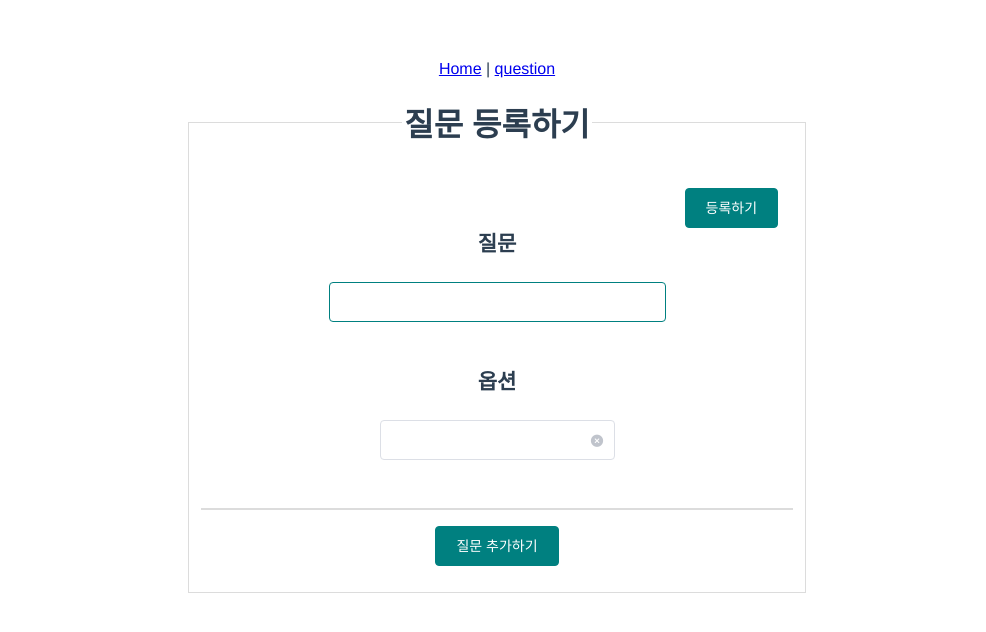
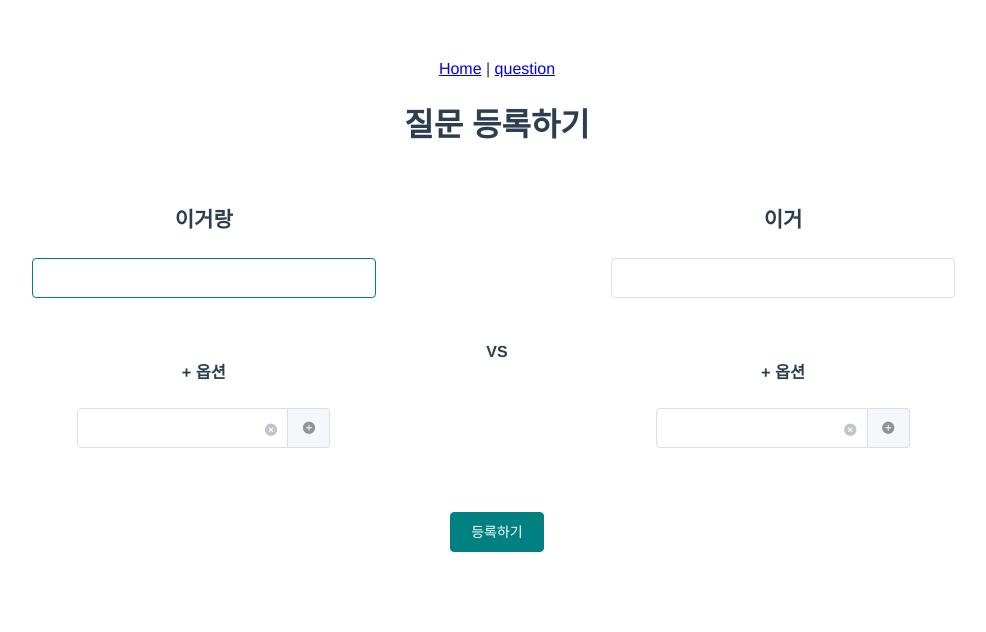
Before and after one commit to uoon-dev/show-your-choice, a Vue app: page /question/add in a window 1280 px wide. Shown: the top 632 px of the page, without its empty margins (143-1129 px from the left). Built offline with nearby package versions, Linux system fonts and the light colour scheme.

Commit message:
change a layout and input component

```diff
--- a/src/components/QuestionList.vue
+++ b/src/components/QuestionList.vue
@@ -1,10 +1,11 @@
 <template>
-  <div data-type="add/content">
+  <span data-type="add/content">
+    <el-col :span="10" :offset="1">
       <p data-title-questions>
         <el-row :gutter="20">
-        <el-col :span="14" :offset="5">
+          <el-col :span="16" :offset="5">
             <el-form-item data-title>
-            <h2 :class="{marginOff : this.questionID === 0}">질문</h2>
+              <h2>{{ header }}</h2>
               <el-input
                 type="text"
                 v-model="question.title"
@@ -18,112 +19,142 @@
       </p>
       <p data-options>
         <el-row :gutter="20">
-        <el-col :span="10" :offset="7">
+          <el-col :span="12" :offset="7">
             <el-form-item data-title>
-            <h2 @click="showOptions">옵션</h2>
+              <h3>+ 옵션</h3>
                 <el-input
                   type="text"
-                v-for="(option, index) in optionCount"
-                v-model="optionContent[index]"
-                @keyup.native="updateOptionContent(index)"
+                  v-for="(option, index) in optionData.options"
+                  v-model="option.text"
                   @keydown.enter.native="enterAndGo"
+                  @keyup.native="updateOptionContent(option, index)"
+                  :class="{rightPadding: index !== 0}"
                   :key="index"
                   :data-index="index"
-                style="margin-bottom: 10px;"
-                :ref="`option-${questionID}-${index}`">
+                  style="margin-bottom: 10px;">
                   <i
                     class="el-icon-error el-input__icon"
                     slot="suffix"
-                  style="cursor: pointer;">
+                    style="cursor: pointer;"
+                    @click="clearText($event, option)">
                   </i>
                   <i
                     class="el-icon-delete el-input__icon"
                     slot="suffix"
                     style="cursor: pointer;"
                     v-if="index === 0 ? false : true"
-                  @click="deleteAnswer">
+                    @click="deleteOption(option)">
                   </i>
+                  <template slot="append" v-if="showAddButton(option)">
+                    <el-button type="primary" icon="el-icon-circle-plus" circle @click="enterAndGo"></el-button>
+                  </template>
                 </el-input>
             </el-form-item>
           </el-col>
         </el-row>
       </p>
-    <hr class="border-gray"/>
-  </div>
+    </el-col>
+    <el-col :span="1" v-if="this.questionID === 0">
+      <p data-versus><strong>VS</strong></p>
+    </el-col>
+  </span>
 </template>
 <style lang="scss" scoped>
-  .marginOff {
-    margin-top: -4px;
-  }
-
-  [data-title-questions] {
-    margin-top: 0;
-    margin-bottom: -15px;
+  [data-versus] {
+    position: absolute;
+    top: 20vh;
+    left: 50%;
+    transform: translateX(-50%)
   }
 
   .border-gray {
     border: 1px solid gainsboro;
   }
+
+  .rightPadding {
+    .el-input__inner {
+      border: 5px solid red;
+      padding-right: 60px;
+    }
+  }
 </style>
 <script>
+
 export default {
   props: {
     questionID: {
       type: Number
+    },
+    header: {
+      type: String
     }
   },
   data() {
     return {
       question: {
         choiceIndex: this.questionID,
+        header: this.header,
         title: '',
-        options: []
+        options: [],
       },
-      optionCount: [0],
-      optionContent: {}
+      optionContent: {},
+      optionData: ''
+    }
+  },
+  created() {
+    const data = {
+      options: [{text:''}]
+    }
+    this.optionData = {...data};
+  },
+  computed: {
+    showAddButton() {
+      return function(option) {
+        const optionLength = this.optionData.options.length;
+        const targetIndex = this.optionData.options.indexOf(option);
+        console.log(option);
+        return optionLength - 1 === targetIndex;
+      }
     }
   },
   methods : {
     enterAndGo(e) {
-      const input = e.currentTarget;
-      const index = parseFloat(input.children[0].dataset.index);
-      const next = parseFloat(index) + 1;
-      const hasNextValue = this.optionCount.indexOf(next);
+      let input;
+      e.currentTarget.nodeName === 'BUTTON' ?
+        input = e.currentTarget.parentElement.parentElement :
+        input = e.currentTarget;
 
-      if (hasNextValue >= 0) {
-        const nextInput = this.$refs[`option-${this.questionID}-${next}`][0].$el.children[0];
+      const inputIndex = input.children[0].dataset.index;
+
+      if (input.nextSibling.nodeName === 'DIV') {
+        const nextInput = input.nextSibling.children[0];
         nextInput.focus();
       } else {
-        this.optionCount.push(next);
+        this.optionData.options.push({text:''});
+
+        // after element is created...
         setTimeout(function() {
-          // after element is created...
-          const nextInput = this.$refs[`option-${this.questionID}-${next}`][0].$el.children[0];
+          const nextInput = input.nextSibling.children[0];
+          nextInput.style.paddingRight = '60px';
           nextInput.focus();
         }.bind(this), 100)
       }
     },
-    deleteAnswer(e) {
-      const icon = e.currentTarget;
-      const inputDiv = icon.offsetParent.offsetParent;
-      const input = inputDiv.children[0];
-      const index = input.dataset.index;
-      inputDiv.style.display = 'none'
-      delete this.optionCount[index];
+    clearText(e, option) {
+      const input = e.currentTarget.offsetParent.previousElementSibling;
+      option.text = '';
+      input.focus();
     },
-    saveTitle() {
-      this.$store.dispatch('setTitle', this.title);
-      debugger;
+    deleteOption(targetOption) {
+      const targetIndex = this.optionData.options.indexOf(targetOption);
+      this.$delete(this.optionData.options, targetIndex);
     },
     updateQuestionTitle() {
       this.$emit('updateTitle', this.question);
     },
-    updateOptionContent(index) {
-      // console.log(this.optionContent, index)
-      this.question.options[index] = this.optionContent[index];
+    updateOptionContent(option, index) {
+      this.question.options[index] = option.text;
       this.$emit('updateOptions', this.question);
-    },
-    showOptions() {
-      debugger;
     }
    }
 }
--- a/src/views/AddQuestion.vue
+++ b/src/views/AddQuestion.vue
@@ -1,33 +1,23 @@
 <template>
   <div data-type="add/question">
-    <el-row :gutter="20">
-      <el-col :span="12" :offset="6">
       <el-form data-type="add/form">
-        <fieldset>
-          <legend data-header><h1>질문 등록하기</h1></legend>
-          <p data-save>
-            <el-row>
-              <el-col :span="5" :offset="19">
-                <el-button type="primary" @click="saveQuestion()">등록하기</el-button>
-              </el-col>
-            </el-row>
-          </p>
-          <question-list v-for="(question, id) in questions"
+        <legend data-header><h1>질문 등록하기</h1></legend>
+        <el-row>
+          <question-list v-for="(header, id) in headers"
             :key="id"
             :questionID="id"
+            :header="header"
             @updateTitle="onChangeTitle"
             @updateOptions="onChangeOptions"></question-list>
-          <p data-increase>
-            <el-row>
-              <el-col :span="14" :offset="5">
-                <el-button type="primary" @click="increaseQuestion(index++)">질문 추가하기</el-button>
-              </el-col>
-            </el-row>
-          </p>
-        </fieldset>
+        </el-row>
+        <p data-save>
+          <el-row>
+            <el-col :span="14" :offset="5">
+              <el-button type="primary" @click="saveQuestion()">등록하기</el-button>
+            </el-col>
+          </el-row>
+        </p>
       </el-form>
-      </el-col>
-    </el-row>
   </div>
 </template>
 <style lang="scss" scoped>
@@ -53,7 +43,7 @@ import QuestionList from '../components/QuestionList.vue';
 export default {
   data() {
     return {
-      questions: [0],
+      headers: ['이거랑', '이거'],
       result: {
         choices: []
       }
```
Lines whose indentation alone changed are shown as unchanged.
